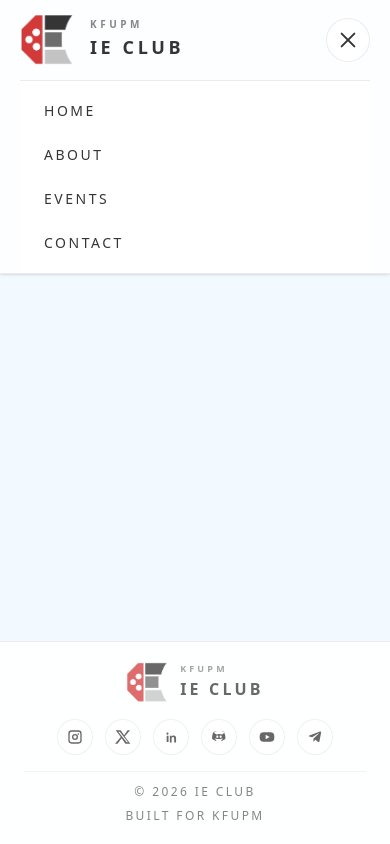
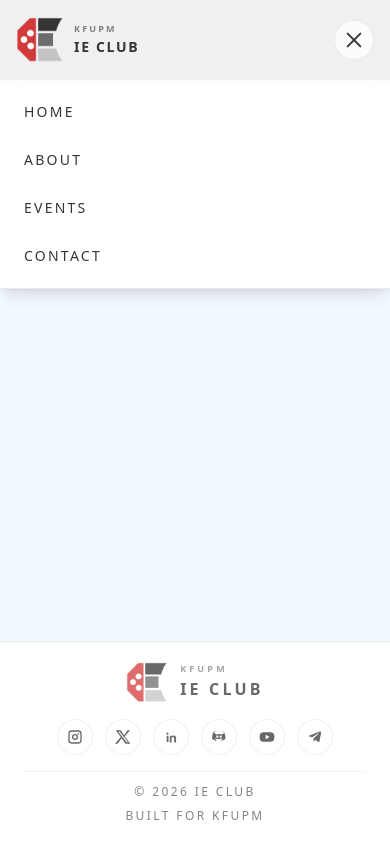
Before and after one commit to IEClub-Dev/new-website, a Next.js app: page / in a window 390 px wide. Both pictures are taken after a click on the button "Toggle menu". Built offline with nearby package versions, Linux system fonts and the light colour scheme.

Commit message:
done themobile version

```diff
--- a/src/components/layout/NavBar.tsx
+++ b/src/components/layout/NavBar.tsx
@@ -24,6 +24,34 @@ export default function NavBar() {
     };
   }, []);
 
+  useEffect(() => {
+    const handleResize = () => {
+      if (window.innerWidth >= 768) {
+        setIsMenuOpen(false);
+      }
+    };
+
+    window.addEventListener("resize", handleResize);
+
+    return () => {
+      window.removeEventListener("resize", handleResize);
+    };
+  }, []);
+
+  useEffect(() => {
+    const handleEsc = (event: KeyboardEvent) => {
+      if (event.key === "Escape") {
+        setIsMenuOpen(false);
+      }
+    };
+
+    window.addEventListener("keydown", handleEsc);
+
+    return () => {
+      window.removeEventListener("keydown", handleEsc);
+    };
+  }, []);
+
   const quickLinks = [
     { label: "Home", href: "/" },
     { label: "About", href: "/about" },
@@ -37,22 +65,22 @@ export default function NavBar() {
         isHidden ? "-translate-y-full" : "translate-y-0"
       }`}
     >
-      <div className="relative border-b border-[var(--theme-border)] bg-[var(--theme-card)]/90 px-5 shadow-sm backdrop-blur-sm">
-        <div className="relative flex h-20 items-center justify-between">
-          <div className="flex items-center gap-4">
+      <div className="relative border-b border-[var(--theme-border)] bg-[var(--theme-card)]/90 px-4 shadow-sm backdrop-blur-sm sm:px-5">
+        <div className="relative flex h-20 items-center justify-between gap-3">
+          <div className="flex min-w-0 items-center gap-2.5 sm:gap-4">
             <Image
               src="/ie-Logo-Dark.png"
               alt="IE Club logo"
-              width={54}
-              height={54}
+              width={48}
+              height={48}
               priority
-              className="object-contain"
+              className="h-12 w-12 object-contain sm:h-[54px] sm:w-[54px]"
             />
-            <div className="leading-none">
-              <div className="text-[10px] font-semibold uppercase tracking-[0.35em] text-[var(--theme-text-main)] opacity-60">
+            <div className="min-w-0 leading-none">
+              <div className="truncate text-[9px] font-semibold uppercase tracking-[0.24em] text-[var(--theme-text-main)] opacity-60 sm:text-[10px] sm:tracking-[0.35em]">
                 KFUPM
               </div>
-              <div className="mt-1 text-lg font-black uppercase tracking-[0.2em] text-[var(--theme-text-main)]">
+              <div className="mt-1 truncate text-sm font-black uppercase tracking-[0.12em] text-[var(--theme-text-main)] sm:text-lg sm:tracking-[0.2em]">
                 IE Club
               </div>
             </div>
@@ -81,8 +109,9 @@ export default function NavBar() {
             type="button"
             aria-label="Toggle menu"
             aria-expanded={isMenuOpen}
+            aria-controls="mobile-navigation"
             onClick={() => setIsMenuOpen((open) => !open)}
-            className="flex h-11 w-11 items-center justify-center rounded-full border border-[var(--theme-border)] bg-[var(--theme-foreground)]/80 text-[var(--theme-text-main)] transition-all hover:scale-105 md:hidden"
+            className="flex h-10 w-10 shrink-0 items-center justify-center rounded-full border border-[var(--theme-border)] bg-[var(--theme-foreground)]/80 text-[var(--theme-text-main)] transition-all hover:scale-105 md:hidden"
           >
             <span className="flex flex-col gap-1.5">
               <span
@@ -104,26 +133,40 @@ export default function NavBar() {
           </button>
         </div>
 
-        {isMenuOpen && (
-          <div className="border-t border-[var(--theme-border)] bg-[var(--theme-card)]/95 px-3 py-3 md:hidden">
+        <div
+          className={`absolute left-0 right-0 top-full border-b border-[var(--theme-border)] bg-[var(--theme-card)]/95 px-3 py-3 shadow-lg backdrop-blur-md transition-all duration-300 md:hidden ${
+            isMenuOpen
+              ? "pointer-events-auto translate-y-0 opacity-100"
+              : "pointer-events-none -translate-y-2 opacity-0"
+          }`}
+        >
           <nav
+            id="mobile-navigation"
             aria-label="Mobile navigation"
-              className="flex flex-col gap-2 text-sm font-medium uppercase tracking-[0.18em] text-[var(--theme-text-main)]"
+            className="flex flex-col gap-2 text-sm font-medium uppercase tracking-[0.16em] text-[var(--theme-text-main)]"
           >
             {quickLinks.map((link) => (
               <a
                 key={link.label}
                 href={link.href}
                 onClick={() => setIsMenuOpen(false)}
-                  className="rounded-xl px-3 py-2 transition-all duration-300 hover:bg-[var(--color-ie-red)]/10 hover:text-[var(--color-ie-red)]"
+                className="rounded-xl px-3 py-2.5 transition-all duration-300 hover:bg-[var(--color-ie-red)]/10 hover:text-[var(--color-ie-red)]"
               >
                 {link.label}
               </a>
             ))}
           </nav>
         </div>
-        )}
       </div>
+
+      <button
+        type="button"
+        aria-label="Close mobile menu"
+        onClick={() => setIsMenuOpen(false)}
+        className={`fixed inset-0 z-[-1] bg-black/30 transition-opacity duration-300 md:hidden ${
+          isMenuOpen ? "pointer-events-auto opacity-100" : "pointer-events-none opacity-0"
+        }`}
+      />
     </nav>
   );
 }
```
Lines whose indentation alone changed are shown as unchanged.
